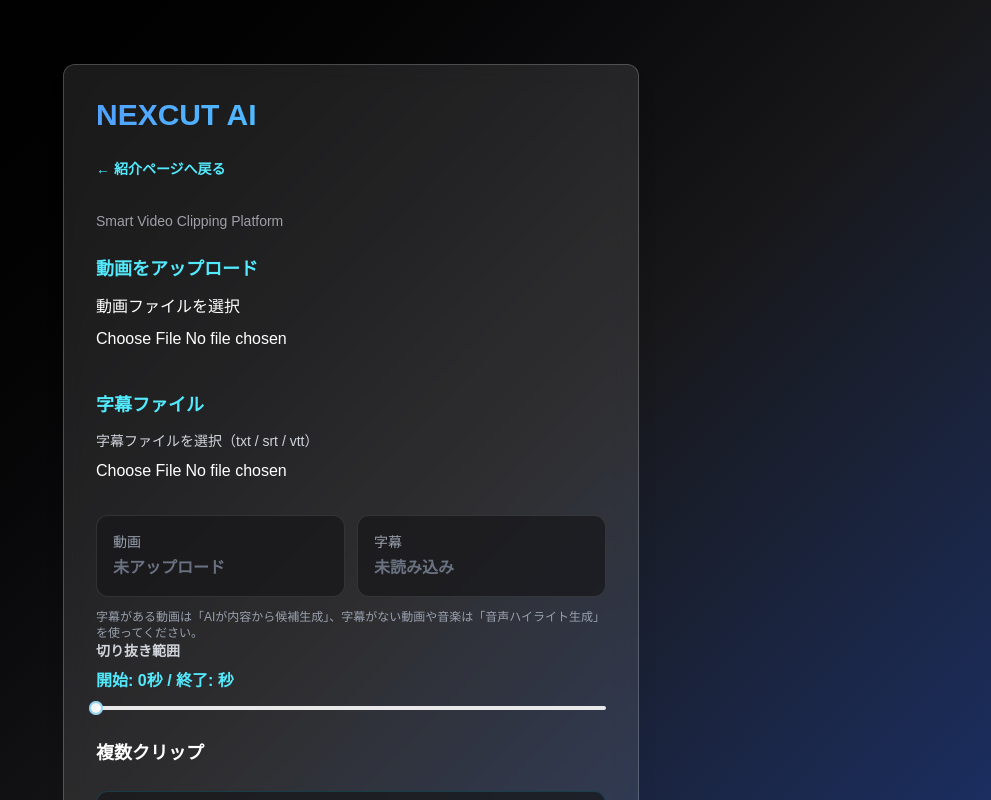
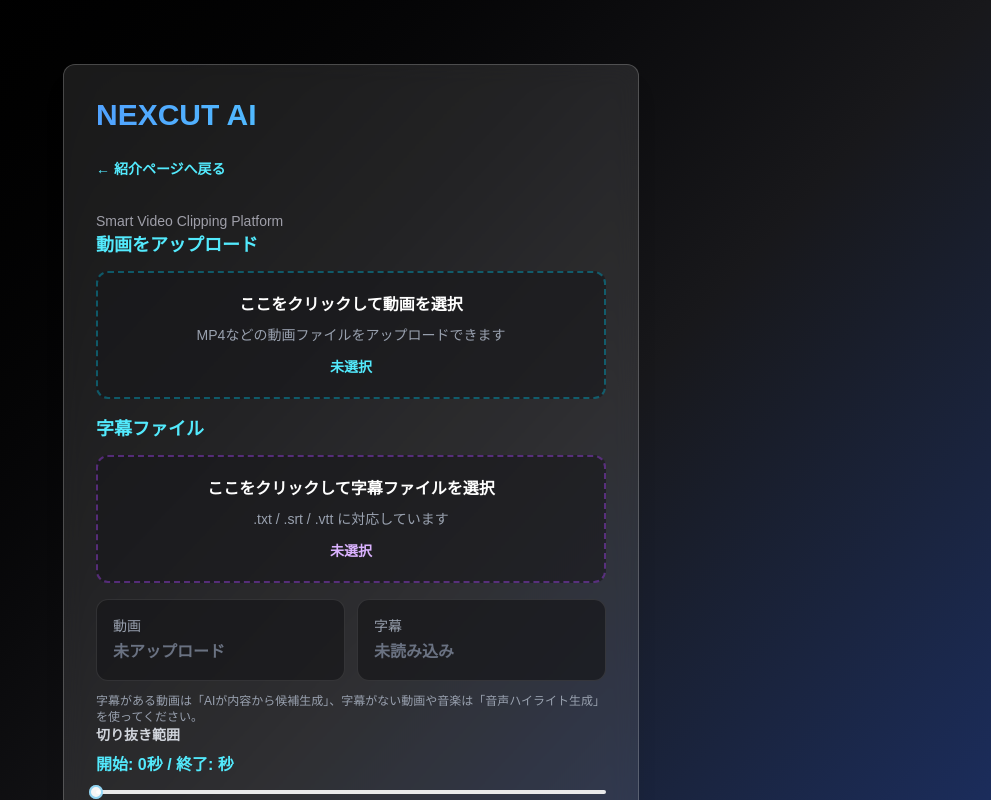
Before and after one commit to hiro042355/easyslice-ai, a Next.js app: page / in a window 1280 px wide. Shown: the top 800 px of the page, without its empty margins (289-1280 px from the left). Built offline with nearby package versions, Linux system fonts and the light colour scheme.

Commit message:
Improve upload UI and update release checklist

```diff
--- a/app/page.tsx
+++ b/app/page.tsx
@@ -804,6 +804,45 @@ const handleAudioEnergy = async () => {
 };
 const enableYoutube =
   process.env.NEXT_PUBLIC_ENABLE_YOUTUBE === "true";
+  const handleVideoFileUpload = async (file: File | null) => {
+  if (!file) return;
+
+  try {
+    setLoading(true);
+    setSuccessMessage("");
+
+    setVideo(file);
+
+    const formData = new FormData();
+    formData.append("video", file);
+
+    const res = await fetch("/api/upload-video", {
+      method: "POST",
+      body: formData,
+    });
+
+    if (!res.ok) {
+      throw new Error("動画アップロードに失敗しました");
+    }
+
+    setVideoSrc(`/api/video?t=${Date.now()}`);
+    setVideoDuration(0);
+    setDownloadUrl("");
+    setCutVideoUrl("");
+
+    setSuccessMessage("動画アップロード完了");
+  } catch (err) {
+    console.error(err);
+
+    alert(
+      err instanceof Error
+        ? err.message
+        : "動画アップロードに失敗しました"
+    );
+  } finally {
+    setLoading(false);
+  }
+};
   return (
     <main className="min-h-screen bg-gradient-to-br from-black via-zinc-900 to-blue-900 text-white p-6">
       <div className="max-w-xl mx-auto mt-10 backdrop-blur-md bg-white/10 p-8 rounded-xl shadow-xl border border-white/20 animate-fadeIn">
@@ -875,33 +914,61 @@ const enableYoutube =
   </div>
 )}
 
-<h2 className="mt-6 mb-3 text-lg font-semibold text-cyan-300">
+<h2 className="mb-3 text-lg font-semibold text-cyan-300">
   動画をアップロード
 </h2>
-        {/* ファイル選択 */}
-        <label className="block mb-2">動画ファイルを選択</label>
-        <input
+
+<label className="block cursor-pointer rounded-xl border-2 border-dashed border-cyan-500/40 bg-zinc-900/60 p-5 transition hover:border-cyan-400 hover:bg-cyan-500/10">
+  <input
   type="file"
   accept="video/*"
-  onChange={(e) => handleUploadVideo(e.target.files?.[0] || null)}
-  className="mb-4"
+  onChange={(e) => handleVideoFileUpload(e.target.files?.[0] || null)}
+  className="hidden"
 />
+
+  <div className="text-center">
+    <p className="text-base font-semibold text-white">
+      ここをクリックして動画を選択
+    </p>
+
+    <p className="mt-2 text-sm text-gray-400">
+      MP4などの動画ファイルをアップロードできます
+    </p>
+
+    <p className="mt-3 text-sm font-semibold text-cyan-300">
+      {video ? video.name : "未選択"}
+    </p>
+  </div>
+</label>
 <div className="mt-4">
-  <h2 className="mt-6 mb-3 text-lg font-semibold text-cyan-300">
+  <h2 className="mb-3 text-lg font-semibold text-cyan-300">
   字幕ファイル
 </h2>
-  <label className="block mb-2 text-sm text-gray-300">
-  字幕ファイルを選択（txt / srt / vtt）
-</label>
 
+<label className="block cursor-pointer rounded-xl border-2 border-dashed border-purple-500/40 bg-zinc-900/60 p-5 transition hover:border-purple-400 hover:bg-purple-500/10">
   <input
     type="file"
     accept=".txt,.srt,.vtt"
-    onChange={(e) =>
-      handleSubtitleFileUpload(e.target.files?.[0] || null)
-    }
-    className="mb-4"
+    onChange={(e) => handleSubtitleFileUpload(e.target.files?.[0] || null)}
+    className="hidden"
   />
+
+  <div className="text-center">
+    <p className="text-base font-semibold text-white">
+      ここをクリックして字幕ファイルを選択
+    </p>
+
+    <p className="mt-2 text-sm text-gray-400">
+      .txt / .srt / .vtt に対応しています
+    </p>
+
+    <p className="mt-3 text-sm font-semibold text-purple-300">
+      {subtitles.length > 0
+        ? `${subtitles.length}行の字幕を読み込み済み`
+        : "未選択"}
+    </p>
+  </div>
+</label>
 </div>
 <div className="mt-4 grid grid-cols-1 gap-3 sm:grid-cols-2">
   <div className="rounded-xl border border-white/10 bg-zinc-900/70 p-4">
@@ -1278,11 +1345,14 @@ const enableYoutube =
 {previewVideoUrl && (
 <video
   ref={videoRef}
-  src={previewVideoUrl}
+  src={videoSrc}
   controls
-  preload="metadata"
   onLoadedMetadata={(e) => {
-    setVideoDuration(Math.floor(e.currentTarget.duration));
+    const duration = Math.floor(e.currentTarget.duration);
+
+    if (Number.isFinite(duration) && duration > 0) {
+      setVideoDuration(duration);
+    }
   }}
   className="w-full rounded"
 />
```
Also changed, not shown: 1 other file (tests, documents, lock files or other folders).
